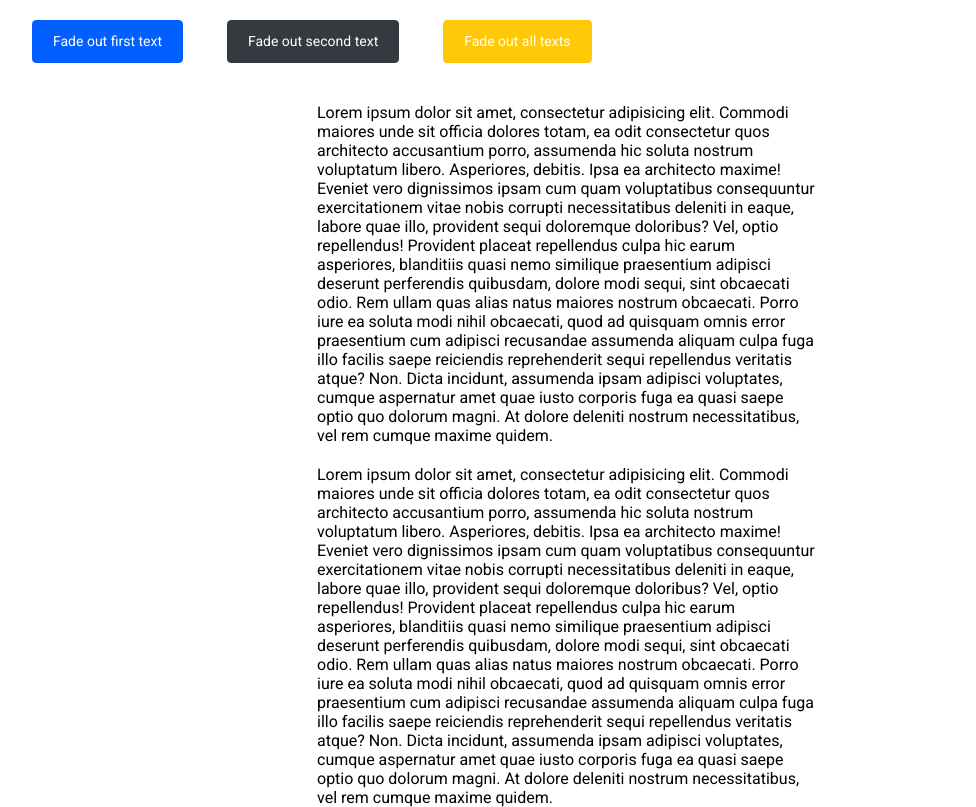
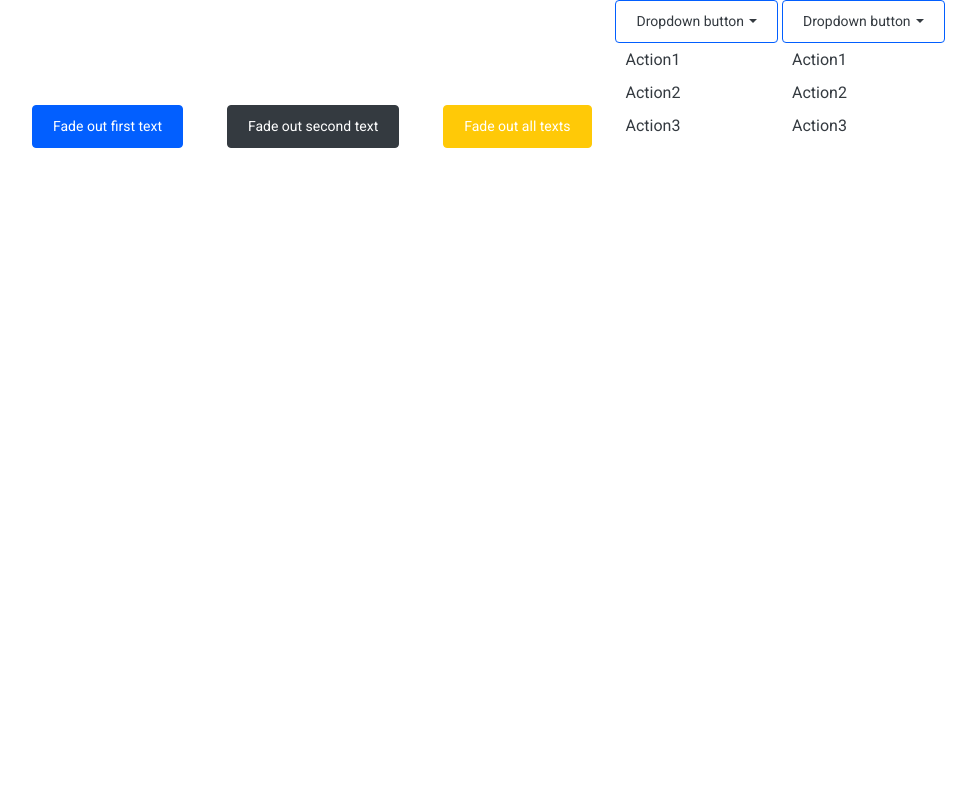
Before and after one commit to hys25/Own_JS_UI_Library, a website: page src/index.html in a window 1280 px wide. Shown: the whole page, without its empty margins (73-1049 px from the left). Drawn offline with nearby package versions, Linux system fonts and the light colour scheme; files that its build step writes are made by us from their sources; files whose address does not match are found by name.

Commit message:
dropdown

```diff
--- a/src/index.html
+++ b/src/index.html
@@ -14,20 +14,22 @@
         <button class="btn btn-dark m20" data-count="second">Fade out second text</button>
         <button class="btn btn-warning m20">Fade out all texts</button>
 
-        <div class="w-500 block-center mt-20">
-            Lorem ipsum dolor sit amet, consectetur adipisicing elit. Commodi maiores unde sit officia dolores totam, ea odit consectetur quos architecto accusantium porro, assumenda hic soluta nostrum voluptatum libero. Asperiores, debitis.
-            Ipsa ea architecto maxime! Eveniet vero dignissimos ipsam cum quam voluptatibus consequuntur exercitationem vitae nobis corrupti necessitatibus deleniti in eaque, labore quae illo, provident sequi doloremque doloribus? Vel, optio repellendus!
-            Provident placeat repellendus culpa hic earum asperiores, blanditiis quasi nemo similique praesentium adipisci deserunt perferendis quibusdam, dolore modi sequi, sint obcaecati odio. Rem ullam quas alias natus maiores nostrum obcaecati.
-            Porro iure ea soluta modi nihil obcaecati, quod ad quisquam omnis error praesentium cum adipisci recusandae assumenda aliquam culpa fuga illo facilis saepe reiciendis reprehenderit sequi repellendus veritatis atque? Non.
-            Dicta incidunt, assumenda ipsam adipisci voluptates, cumque aspernatur amet quae iusto corporis fuga ea quasi saepe optio quo dolorum magni. At dolore deleniti nostrum necessitatibus, vel rem cumque maxime quidem.
+        <!-- Dropdown menu -->
+        <div class="dropdown">
+            <buttoniv class="btn btn-primery dropdown-toggle" id="dropdowmMenuButton">Dropdown button</buttoniv>
+            <div class="dropdown-menu" data-toggle-id="dropdowmMenuButton">
+                <a href="#" class="dropdown-item">Action1</a>
+                <a href="#" class="dropdown-item">Action2</a>
+                <a href="#" class="dropdown-item">Action3</a>
+            </div>
         </div>
-
-        <div class="w-500 block-center mt-20">
-            Lorem ipsum dolor sit amet, consectetur adipisicing elit. Commodi maiores unde sit officia dolores totam, ea odit consectetur quos architecto accusantium porro, assumenda hic soluta nostrum voluptatum libero. Asperiores, debitis.
-            Ipsa ea architecto maxime! Eveniet vero dignissimos ipsam cum quam voluptatibus consequuntur exercitationem vitae nobis corrupti necessitatibus deleniti in eaque, labore quae illo, provident sequi doloremque doloribus? Vel, optio repellendus!
-            Provident placeat repellendus culpa hic earum asperiores, blanditiis quasi nemo similique praesentium adipisci deserunt perferendis quibusdam, dolore modi sequi, sint obcaecati odio. Rem ullam quas alias natus maiores nostrum obcaecati.
-            Porro iure ea soluta modi nihil obcaecati, quod ad quisquam omnis error praesentium cum adipisci recusandae assumenda aliquam culpa fuga illo facilis saepe reiciendis reprehenderit sequi repellendus veritatis atque? Non.
-            Dicta incidunt, assumenda ipsam adipisci voluptates, cumque aspernatur amet quae iusto corporis fuga ea quasi saepe optio quo dolorum magni. At dolore deleniti nostrum necessitatibus, vel rem cumque maxime quidem.
+        <div class="dropdown">
+            <buttoniv class="btn btn-primery dropdown-toggle" id="dropdowmMenuButton">Dropdown button</buttoniv>
+            <div class="dropdown-menu" data-toggle-id="dropdowmMenuButton">
+                <a href="#" class="dropdown-item">Action1</a>
+                <a href="#" class="dropdown-item">Action2</a>
+                <a href="#" class="dropdown-item">Action3</a>
+            </div>
         </div>
 
     </div>
--- /dev/null
+++ b/src/js/lib/components/dropdown.js
@@ -0,0 +1,12 @@
+import $ from '../core';
+
+$.prototype.dropdown = function() {
+    for (let i = 0; i < this.length; i++) {
+        const id = this[i].getAttribute('id');
+        $(this[i]).click(() => {
+            $(`[data-toggle-id="${id}"]`).fadeToggle(300);
+        });
+    }
+};
+
+$('.dropdown-toggle').dropdown();
--- a/src/js/lib/lib.js
+++ b/src/js/lib/lib.js
@@ -4,5 +4,6 @@ import './modules/classes';
 import './modules/handlers';
 import './modules/actions';
 import './modules/effects';
+import './components/dropdown';
 
 export default $;
--- /dev/null
+++ b/src/sass/components/dropdown.scss
@@ -0,0 +1,41 @@
+.dropdown {
+          position: relative;
+          display: inline-block;
+          &-toggle {
+                    &:after {
+                              content: "";
+                              display: inline-block;
+                              margin-left: 5px;
+                              vertical-align: 3px;
+                              border-top: 4px solid;
+                              border-right: 4px solid transparent;
+                              border-bottom: 0;
+                              border-left: 4px solid transparent;
+                    }
+          }
+
+          &menu {
+                    position: absolute;
+                    top: 100%;
+                    left: 0;
+                    z-index: 1000;
+                    //display: none;
+                    border: 1px solid rgba(0,0,0,15);
+                    border-radius: 2px;
+                    background-color: #fff;
+                    min-width: 100%;
+                    padding: 10px 0;
+          }
+          &-item {
+                    display: block;
+                    width: 100%;
+                    padding: 7px 10px;
+                    color: $dark;
+                    background-color: transparent;
+                    border: 0;
+                    text-decoration: none;
+                    &:hover {
+                              background-color: rgba(0,0,0, .05);
+                    }
+          }
+}
--- a/src/sass/components/ui.scss
+++ b/src/sass/components/ui.scss
@@ -1 +1,2 @@
 @import './button.scss';
+@import './dropdown.scss';
```
Also changed, not shown: dist/index.html, dist/script.js, dist/style.css, 1 other file.
